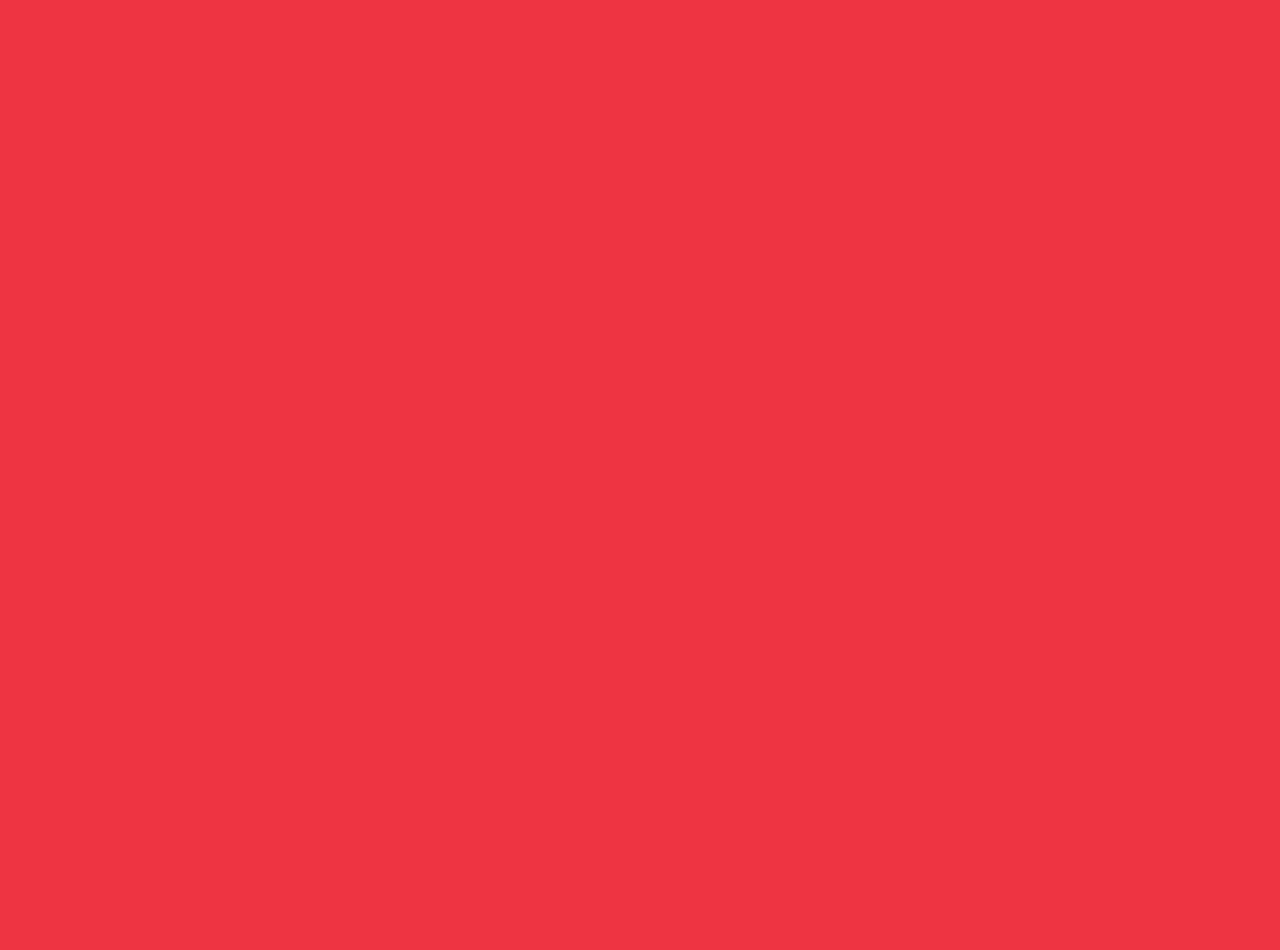
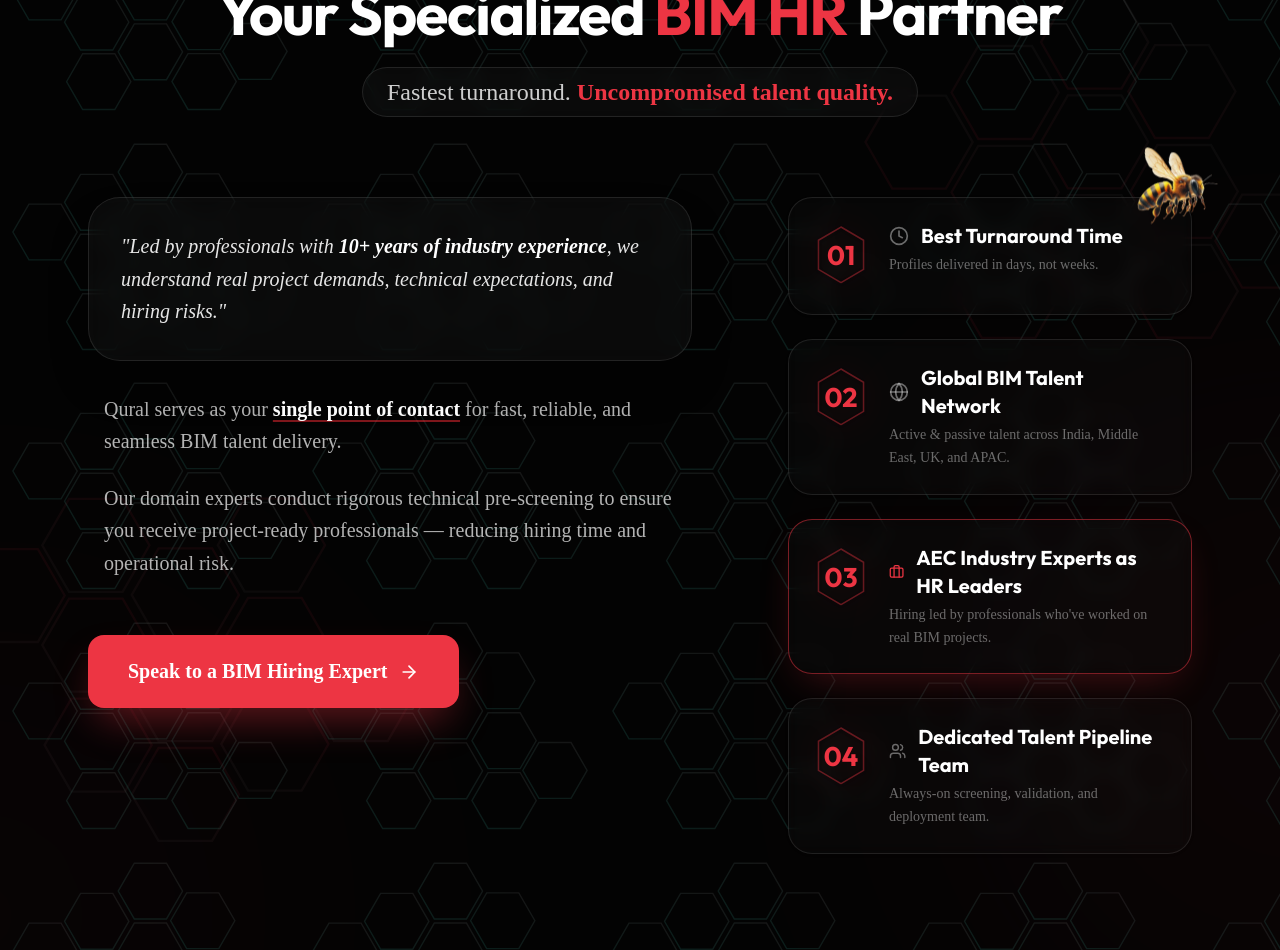
Before and after one commit to Jaffindurai29/qural, a Next.js app: page / in a window 1280 px wide. Shown: the part 7560-8510 px from the top of the page. Before the commit the page ends 7447 px from the top, so only its background shows below. Built offline with nearby package versions, Linux system fonts and the light colour scheme.

Commit message:
feat: create the main landing page and introduce a new section detailing BIM HR partner services.

```diff
--- /dev/null
+++ b/app/modules/BIMHRPartner.tsx
@@ -0,0 +1,171 @@
+
+"use client";
+import React from 'react';
+import { motion } from 'framer-motion';
+import { Clock, Globe, Briefcase, Users, ArrowRight } from 'lucide-react';
+import HexagonNumber from '../components/HexagonNumber';
+
+const features = [
+    {
+        id: "01",
+        title: "Best Turnaround Time",
+        desc: "Profiles delivered in days, not weeks.",
+        icon: Clock
+    },
+    {
+        id: "02",
+        title: "Global BIM Talent Network",
+        desc: "Active & passive talent across India, Middle East, UK, and APAC.",
+        icon: Globe
+    },
+    {
+        id: "03",
+        title: "AEC Industry Experts as HR Leaders",
+        desc: "Hiring led by professionals who've worked on real BIM projects.",
+        icon: Briefcase,
+        highlight: true
+    },
+    {
+        id: "04",
+        title: "Dedicated Talent Pipeline Team",
+        desc: "Always-on screening, validation, and deployment team.",
+        icon: Users
+    }
+];
+
+export default function BIMHRPartner() {
+    return (
+        <section className="w-full bg-[#030303] py-24 relative overflow-hidden" data-section="bim-hr-partner">
+
+            {/* Background Pattern (Matching Home aesthetic but dark) */}
+            <div
+                className="absolute inset-0 pointer-events-none opacity-[0.15]"
+                style={{
+                    backgroundImage: 'url(/Group-polygon.svg)',
+                    backgroundSize: '300px',
+                    backgroundRepeat: 'repeat',
+                    filter: 'invert(1)'
+                }}
+            />
+
+            {/* Ambient Red Glows for Depth */}
+            <div className="absolute top-1/2 -right-1/4 w-[600px] h-[600px] bg-[#ed3543] rounded-full filter blur-[180px] opacity-[0.05] pointer-events-none"></div>
+            <div className="absolute -bottom-1/4 -left-1/4 w-[600px] h-[600px] bg-[#ed3543] rounded-full filter blur-[180px] opacity-[0.03] pointer-events-none"></div>
+
+            {/* Background Decoration Accents */}
+            <div className="absolute top-20 right-[-5%] opacity-10 pointer-events-none select-none filter invert(1)">
+                <img src="/Group-polygon.svg" alt="" className="w-[500px]" />
+            </div>
+            <div className="absolute bottom-20 left-[-5%] opacity-10 pointer-events-none select-none rotate-180 filter invert(1)">
+                <img src="/Group-polygon.svg" alt="" className="w-[500px]" />
+            </div>
+
+            <div className="max-w-6xl mx-auto px-6 relative z-10">
+
+                {/* Centered Header (Matching Home structural rhythm) */}
+                <div className="text-center mb-20 px-4">
+                    <motion.h2
+                        initial={{ opacity: 0, y: 20 }}
+                        whileInView={{ opacity: 1, y: 0 }}
+                        viewport={{ once: true }}
+                        className="text-4xl md:text-6xl font-bold text-white mb-6 font-['Outfit'] tracking-tight"
+                    >
+                        Your Specialized <span className="text-[#ed3543]">BIM HR</span> Partner
+                    </motion.h2>
+                    <motion.div
+                        initial={{ opacity: 0, y: 20 }}
+                        whileInView={{ opacity: 1, y: 0 }}
+                        viewport={{ once: true }}
+                        transition={{ delay: 0.1 }}
+                        className="inline-block"
+                    >
+                        <p className="text-xl md:text-2xl text-white/80 font-['DM_Sans'] bg-white/[0.03] px-6 py-2 rounded-full border border-white/10 backdrop-blur-sm">
+                            Fastest turnaround. <span className="text-[#ed3543] font-bold">Uncompromised talent quality.</span>
+                        </p>
+                    </motion.div>
+                </div>
+
+                <div className="grid grid-cols-1 lg:grid-cols-12 gap-16 lg:gap-24 items-start">
+
+                    {/* Left side: Detailed Content */}
+                    <motion.div
+                        initial={{ opacity: 0, x: -30 }}
+                        whileInView={{ opacity: 1, x: 0 }}
+                        viewport={{ once: true }}
+                        transition={{ duration: 0.8 }}
+                        className="lg:col-span-7"
+                    >
+                        <div className="space-y-8 text-white/70 font-['DM_Sans'] text-lg md:text-xl leading-relaxed">
+                            <div className="p-8 bg-white/[0.03] rounded-[32px] border border-white/10 backdrop-blur-md relative overflow-hidden group shadow-2xl">
+                                <div className="absolute top-0 left-0 w-2 h-full bg-[#ed3543] opacity-0 group-hover:opacity-100 transition-opacity"></div>
+                                <p className="relative z-10 italic text-white/90">
+                                    "Led by professionals with <span className="text-white font-bold">10+ years of industry experience</span>, we understand real project demands, technical expectations, and hiring risks."
+                                </p>
+                            </div>
+
+                            <div className="px-4">
+                                <p className="mb-6">
+                                    Qural serves as your <span className="text-white font-bold underline decoration-red-500/50 underline-offset-4">single point of contact</span> for fast, reliable, and seamless BIM talent delivery.
+                                </p>
+                                <p>
+                                    Our domain experts conduct rigorous technical pre-screening to ensure you receive project-ready professionals — reducing hiring time and operational risk.
+                                </p>
+                            </div>
+
+                            <div className="pt-6">
+                                <button className="px-10 py-5 bg-[#ed3543] hover:bg-[#ff4d5a] text-white font-bold rounded-2xl transition-all duration-300 shadow-[0_20px_40px_-10px_rgba(237,53,67,0.4)] hover:shadow-[0_25px_50px_-12px_rgba(237,53,67,0.5)] flex items-center group">
+                                    Speak to a BIM Hiring Expert
+                                    <ArrowRight className="ml-3 group-hover:translate-x-1 transition-transform" size={20} />
+                                </button>
+                            </div>
+                        </div>
+                    </motion.div>
+
+                    {/* Right side: Cards (Glassmorphism) */}
+                    <div className="lg:col-span-5 flex flex-col gap-6">
+                        {features.map((feature, index) => (
+                            <motion.div
+                                key={feature.id}
+                                initial={{ opacity: 0, y: 20, x: 20 }}
+                                whileInView={{ opacity: 1, y: 0, x: 0 }}
+                                viewport={{ once: true }}
+                                transition={{ delay: index * 0.1, duration: 0.6 }}
+                                className={`group relative bg-white/[0.02] border ${feature.highlight ? 'border-[#ed3543]/50 shadow-[0_15px_40px_-15px_rgba(237,53,67,0.3)]' : 'border-white/10 shadow-sm'} rounded-3xl p-6 hover:shadow-2xl hover:border-[#ed3543]/40 transition-all duration-500 overflow-visible backdrop-blur-sm`}
+                            >
+                                {/* Bee Illustration on Card 01 */}
+                                {feature.id === "01" && (
+                                    <div className="absolute -top-12 -right-8 w-24 h-24 z-20 pointer-events-none animate-float-slow">
+                                        <img src="/bee.png" alt="Bee" className="w-full h-full object-contain transform rotate-12" />
+                                    </div>
+                                )}
+
+                                <div className="flex items-start gap-5">
+                                    <div className="shrink-0 pt-1">
+                                        {/* HexagonNumber adjusts internally, but we'll ensure it has enough contrast */}
+                                        <HexagonNumber number={feature.id} className="scale-90 origin-top" />
+                                    </div>
+
+                                    <div className="flex-1">
+                                        <div className="flex items-center gap-3 mb-1">
+                                            <feature.icon className={`w-5 h-5 ${feature.highlight ? 'text-[#ed3543]' : 'text-white/40 group-hover:text-white/60 transition-colors'}`} />
+                                            <h4 className="text-xl font-bold text-white font-['Outfit'] group-hover:text-[#ed3543] transition-colors">
+                                                {feature.title}
+                                            </h4>
+                                        </div>
+                                        <p className="text-white/40 text-sm font-['DM_Sans'] leading-relaxed group-hover:text-white/60 transition-colors">
+                                            {feature.desc}
+                                        </p>
+                                    </div>
+                                </div>
+
+                                {/* Subtle bottom light line */}
+                                <div className="absolute bottom-0 left-1/2 -translate-x-1/2 h-[1px] w-0 bg-gradient-to-r from-transparent via-[#ed3543]/50 to-transparent transition-all duration-500 group-hover:w-full"></div>
+                            </motion.div>
+                        ))}
+                    </div>
+
+                </div>
+            </div>
+        </section>
+    );
+}
--- a/app/page.tsx
+++ b/app/page.tsx
@@ -6,6 +6,7 @@ import PathToIndustryReady from "./modules/PathToIndustryReady";
 import QuralEcosystem from "./modules/QuralEcosystem";
 import QuestionsThatMatter from "./modules/QuestionsThatMatter";
 import BIMShowcase from "./modules/BIMShowcase";
+import BIMHRPartner from "./modules/BIMHRPartner";
 
 
 export default function Home() {
@@ -19,9 +20,9 @@ export default function Home() {
         <JourneysShaped />
       </section>
       <PathToIndustryReady />
-
       <QuralEcosystem />
       <QuestionsThatMatter />
+      <BIMHRPartner />
     </>
   );
 }
```
